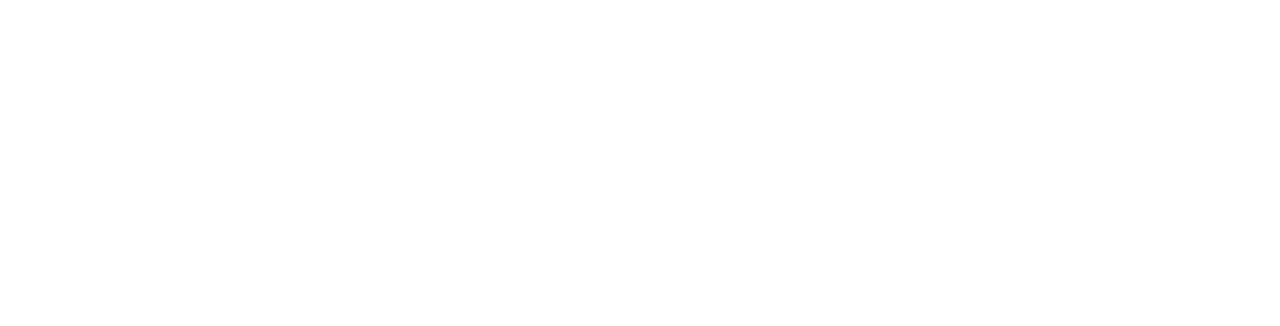
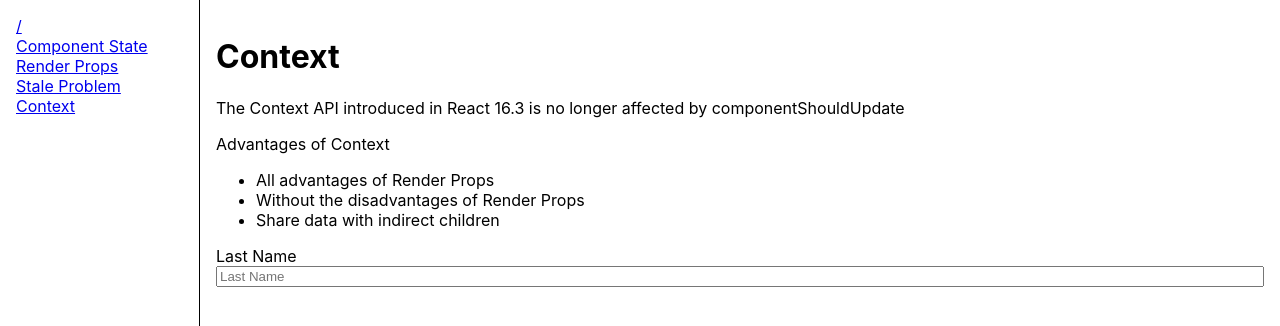
Before and after one commit to louischan-oursky/myapp, a React (Create React App) app: page /context in a window 1280 px wide. Shown: the top 326 px of the page. Built offline with nearby package versions, Linux system fonts and the light colour scheme.

Commit message:
ContextScreen

```diff
--- a/src/App.js
+++ b/src/App.js
@@ -5,6 +5,7 @@
 import ComponentStateScreen from "./ComponentStateScreen";
 import RenderPropsScreen from "./RenderPropsScreen";
 import StaleProblemScreen from "./StaleProblemScreen";
+import ContextScreen from "./ContextScreen";
 
 export default class App extends React.PureComponent {
   render() {
@@ -27,6 +28,7 @@
             path="/staleproblem"
             component={StaleProblemScreen}
           />
+          <Route exact={true} path="/context" component={ContextScreen} />
         </Switch>
       </BrowserRouter>
     );
--- /dev/null
+++ b/src/ContextScreen.js
@@ -0,0 +1,68 @@
+import * as React from "react";
+import MainLayout from "./MainLayout";
+import InputRow from "./InputRow";
+
+const { Provider, Consumer } = React.createContext();
+
+class C extends React.PureComponent {
+  render() {
+    const { children } = this.props;
+    return children({});
+  }
+}
+
+class StaleProblem extends React.PureComponent {
+  state = {
+    lastName: ""
+  };
+
+  onChangeLastName = e => {
+    const value = e.currentTarget.value;
+    this.setState({
+      lastName: value
+    });
+  };
+
+  renderWithContextValue = contextValue => {
+    return (
+      <InputRow
+        placeholder="Last Name"
+        value={contextValue.lastName}
+        onChange={this.onChangeLastName}
+      />
+    );
+  };
+
+  renderLastName = () => {
+    return <Consumer>{this.renderWithContextValue}</Consumer>;
+  };
+
+  render() {
+    return (
+      <Provider value={this.state}>
+        <C>{this.renderLastName}</C>
+      </Provider>
+    );
+  }
+}
+
+export default class ContextScreen extends React.PureComponent {
+  render() {
+    return (
+      <MainLayout>
+        <h1>Context</h1>
+        <p>
+          The Context API introduced in React 16.3 is no longer affected by
+          componentShouldUpdate
+        </p>
+        <p>Advantages of Context</p>
+        <ul>
+          <li>All advantages of Render Props</li>
+          <li>Without the disadvantages of Render Props</li>
+          <li>Share data with indirect children</li>
+        </ul>
+        <StaleProblem />
+      </MainLayout>
+    );
+  }
+}
--- a/src/SideMenu.js
+++ b/src/SideMenu.js
@@ -9,6 +9,7 @@
       <Link to="/componentstate">Component State</Link>
       <Link to="/renderprops">Render Props</Link>
       <Link to="/staleproblem">Stale Problem</Link>
+      <Link to="/context">Context</Link>
     </nav>
   );
 }
```
